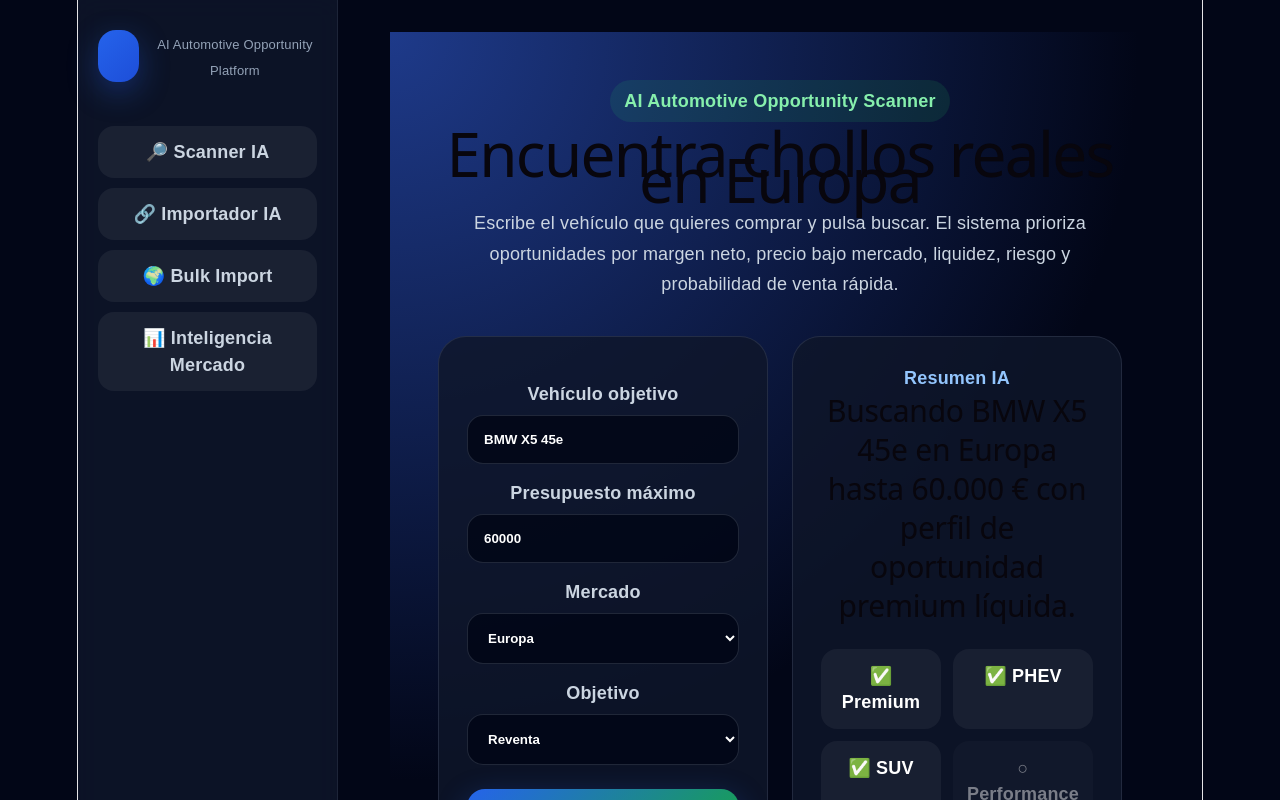
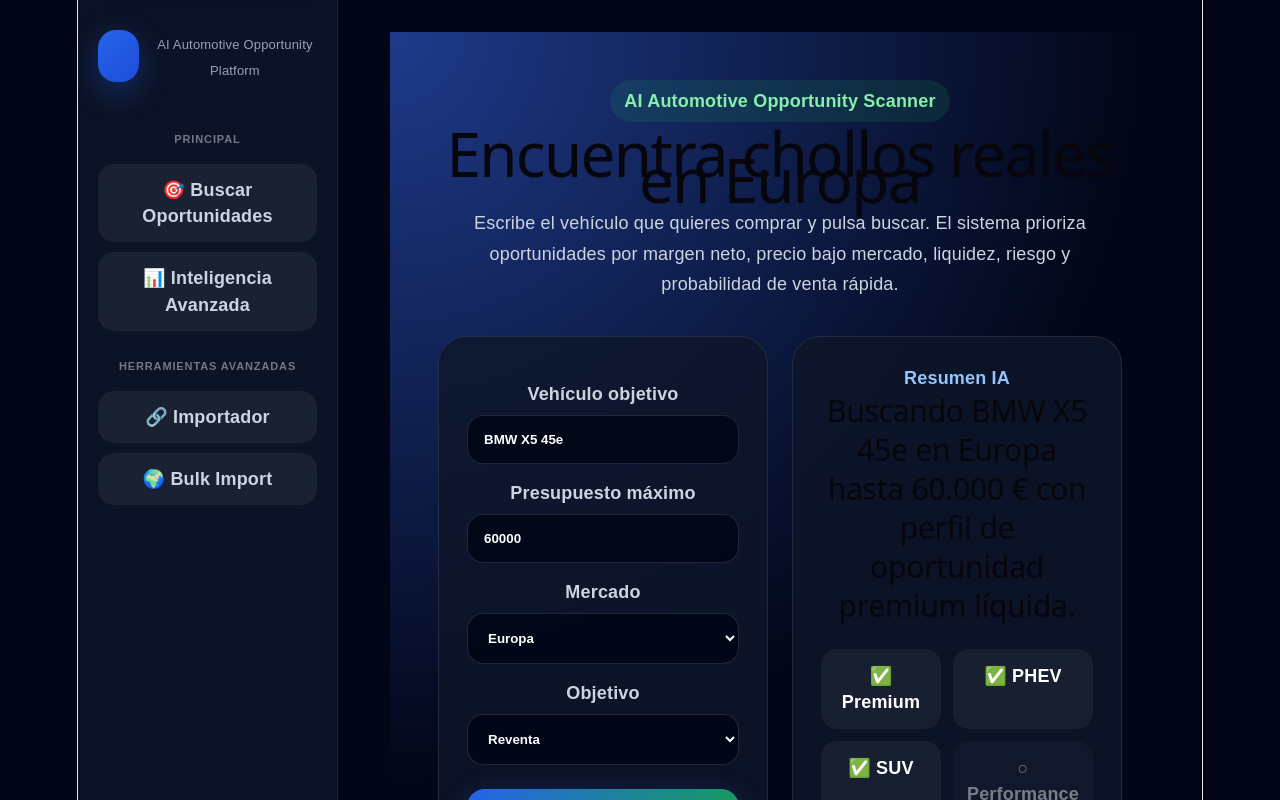
Before and after one commit to inviertetodo-hue/coches-saas-, a React (Vite) app: page / in a window 1280 px wide. Shown: the top 800 px of the page. Built offline with nearby package versions, Linux system fonts and the light colour scheme.

Commit message:
feat-unified-navigation-phase-1

```diff
--- a/src/components/layout/AppSidebarNav.jsx
+++ b/src/components/layout/AppSidebarNav.jsx
@@ -1,12 +1,20 @@
-import { NAVIGATION_ITEMS } from "../../config/navigation";
+import { NAVIGATION_SECTIONS } from "../../config/navigation";
 
 import AppSidebarNavItem from "./AppSidebarNavItem";
 
 export default function AppSidebarNav() {
   return (
     <nav style={navStyle}>
-      {NAVIGATION_ITEMS.map((item) => (
-        <AppSidebarNavItem key={item.path} item={item} />
+      {NAVIGATION_SECTIONS.map((section) => (
+        <div key={section.id} style={sectionStyle}>
+          <p style={sectionLabelStyle}>{section.label}</p>
+
+          <div style={itemsStyle}>
+            {section.items.map((item) => (
+              <AppSidebarNavItem key={item.path} item={item} />
+            ))}
+          </div>
+        </div>
       ))}
     </nav>
   );
@@ -16,5 +24,27 @@ const navStyle = {
   marginTop: "42px",
   display: "flex",
   flexDirection: "column",
+  gap: "22px",
+};
+
+const sectionStyle = {
+  display: "flex",
+  flexDirection: "column",
   gap: "10px",
 };
+
+const sectionLabelStyle = {
+  margin: "0 0 2px",
+  padding: "0 4px",
+  fontSize: "11px",
+  fontWeight: 800,
+  letterSpacing: "0.08em",
+  textTransform: "uppercase",
+  color: "rgba(226, 232, 240, 0.48)",
+};
+
+const itemsStyle = {
+  display: "flex",
+  flexDirection: "column",
+  gap: "10px",
+};
--- a/src/config/navigation.js
+++ b/src/config/navigation.js
@@ -1,14 +1,29 @@
 import { ROUTE_PATHS } from "./routePaths";
 
-export const NAVIGATION_ITEMS = [
+export const NAVIGATION_SECTIONS = [
+  {
+    id: "main",
+    label: "Principal",
+    items: [
       {
         id: "scanner",
-    label: "🔎 Scanner IA",
+        label: "🎯 Buscar Oportunidades",
         path: ROUTE_PATHS.scanner,
       },
       {
+        id: "history",
+        label: "📊 Inteligencia Avanzada",
+        path: ROUTE_PATHS.history,
+      },
+    ],
+  },
+  {
+    id: "advanced",
+    label: "Herramientas avanzadas",
+    items: [
+      {
         id: "importer",
-    label: "🔗 Importador IA",
+        label: "🔗 Importador",
         path: ROUTE_PATHS.importer,
       },
       {
@@ -16,9 +31,8 @@ export const NAVIGATION_ITEMS = [
         label: "🌍 Bulk Import",
         path: ROUTE_PATHS.bulkImport,
       },
-  {
-    id: "history",
-    label: "📊 Inteligencia Mercado",
-    path: ROUTE_PATHS.history,
+    ],
   },
 ];
+
+export const NAVIGATION_ITEMS = NAVIGATION_SECTIONS.flatMap((section) => section.items);
--- a/src/config/sidebarContent.js
+++ b/src/config/sidebarContent.js
@@ -1,6 +1,6 @@
 export const SIDEBAR_CONTENT = {
   objective: {
-    label: "Objetivo",
-    text: "Detectar los mejores coches disponibles en Europa para comprar mejor que el mercado.",
+    label: "Radar automático",
+    text: "Buscar, valorar y priorizar oportunidades reales de compra antes que el mercado.",
   },
 };
```
Lines whose indentation alone changed are shown as unchanged.
